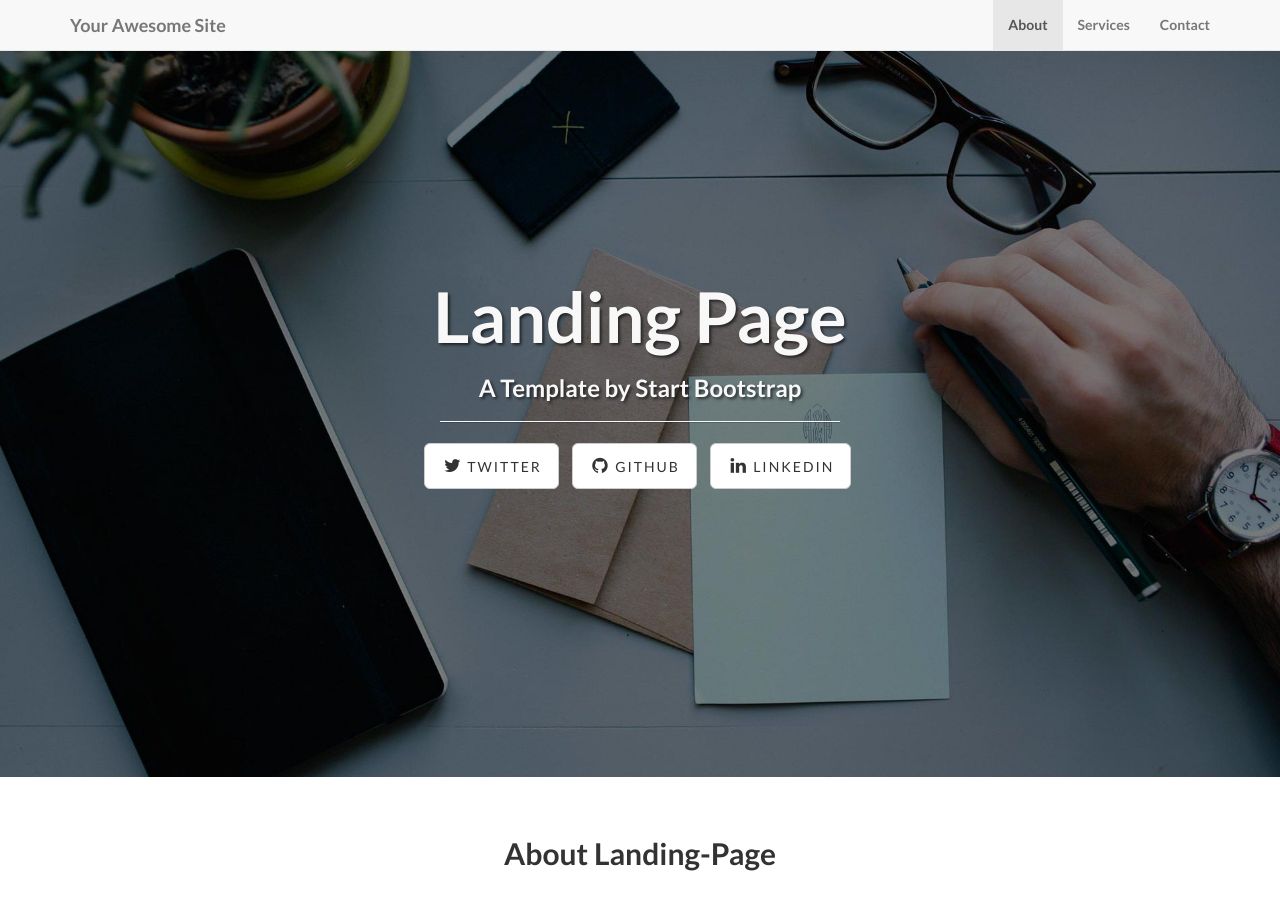
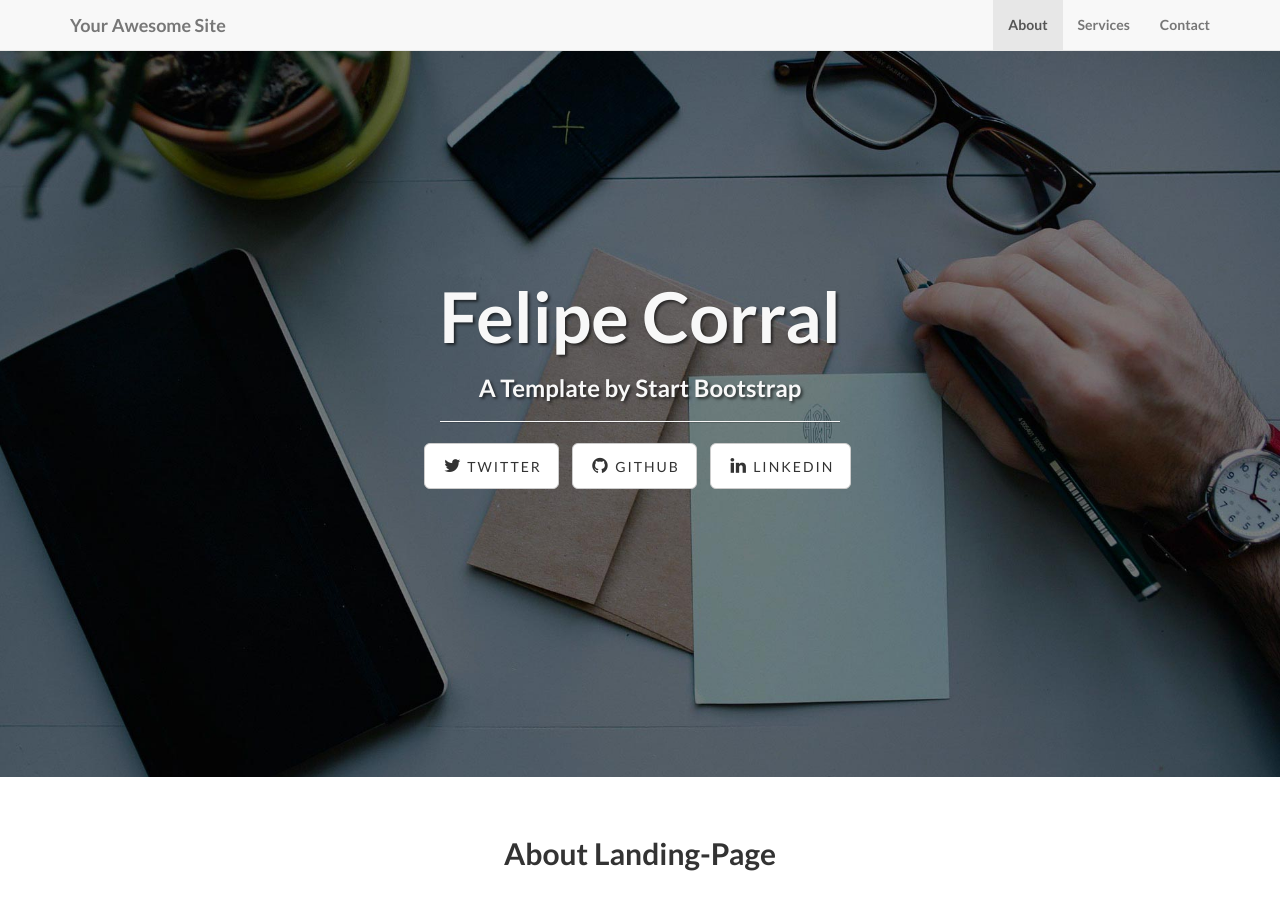
Before and after one commit to felipecorral/felipecorral, a Jekyll site: the page built from index.html, in a window 1280 px wide and 900 px high. Built offline with Jekyll 4.4.1, drawn with Linux system fonts in a browser that asks for light colours.

Commit message:
Update index.html

```diff
--- a/index.html
+++ b/index.html
@@ -1,5 +1,5 @@
 ---
 layout: default
-title: Landing Page
+title: Felipe Corral
 subTitle: A Template by Start Bootstrap
 ---
```
